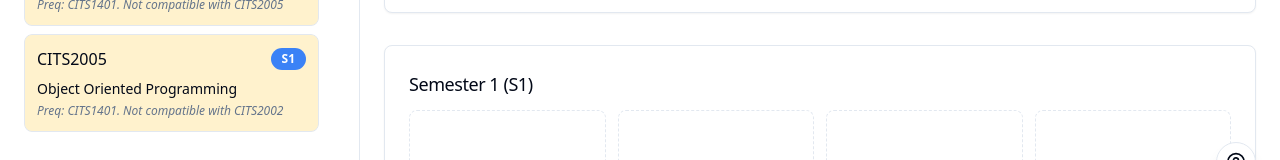
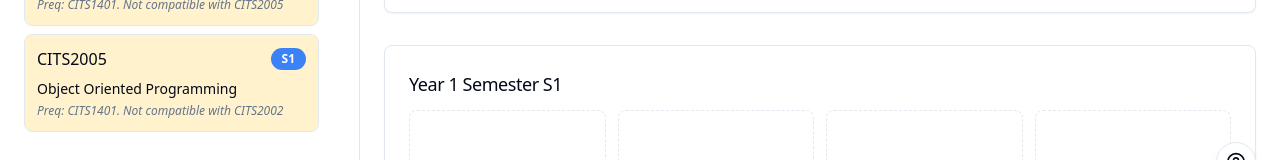
Before and after one commit to qinscode/uwa-study-planner, a React (Vite) app: page / in a window 1280 px wide. Shown: the part 546-706 px from the top of the page. Built offline with nearby package versions, Linux system fonts and the light colour scheme.

Commit message:
refactor(components): update SemesterCard title to display year and semester
- Change SemesterCard title to show both year and semester information
- Improve readability and provide more context for each semester

```diff
--- a/src/components/Main/SemesterCard.tsx
+++ b/src/components/Main/SemesterCard.tsx
@@ -43,7 +43,7 @@ const SemesterCard: React.FC<SemesterCardProps> = ({ semester, semesterIndex, st
       <Card className="transition-all hover:shadow-md">
         <CardHeader className="pb-3">
           <CardTitle className="text-lg font-medium">
-            Semester {semesterIndex + 1} ({semester})
+            Year {Math.floor(semesterIndex / 2) + 1} Semester {semester}
           </CardTitle>
         </CardHeader>
         <CardContent>
```
